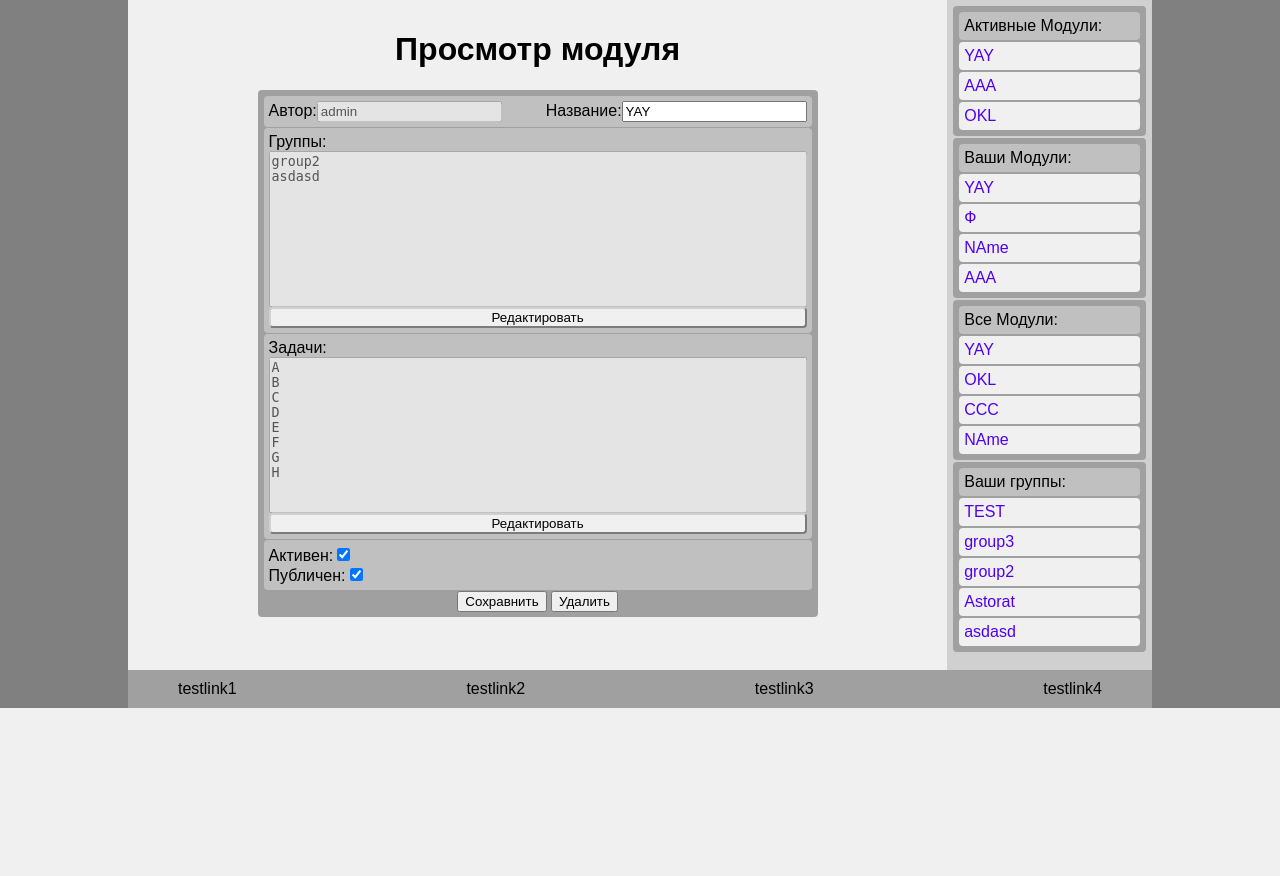
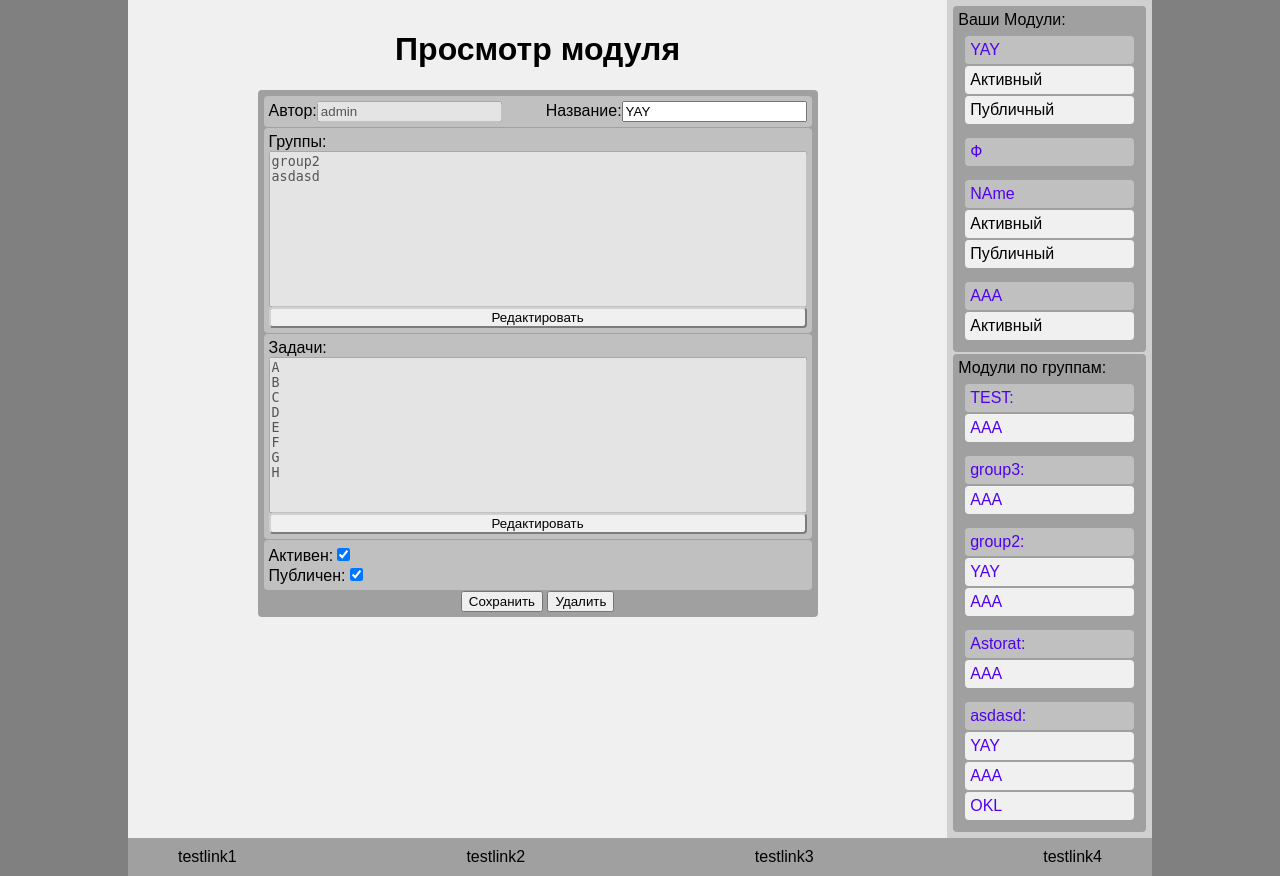
Before and after one commit to maximalekseenko/testing-system, a Django app: page /tasks/2/ in a window 1280 px wide. Shown: the part 92-968 px from the top of the page. Before the commit the page ends 800 px from the top, so only its background shows below. Run offline with Django 3.2, Linux system fonts and the light colour scheme; a user stored in the database is signed in; data comes from the database, SQL or seed files in the repository; both versions use the stored data as it was after the commit.

Commit message:
new sider

```diff
--- a/static/py/view.py
+++ b/static/py/view.py
@@ -4,13 +4,16 @@ from main.models import Group
 
 
 def get_base_context(request, pagename, buttonname=""):
-    is_auth = request.user.is_authenticated
-    return {
-        'buttonname'        : buttonname,
-        'my_modules'        : Module.objects.filter(author=request.user) if is_auth else [],
-        'active_modules'    : set(Module.objects.filter(is_active=True, assigned_to__members__id=request.user.id)) if is_auth else [],
-        'all_modules'       : Module.objects.filter(is_public=True),
-        'my_groups'         : Group.objects.filter(members__id=request.user.id) if is_auth else [],
-        'pagename'          : pagename,
-        'user'              : request.user,
-    }
+    context = {}
+    context['pagename']    = pagename
+    context['buttonname']  = buttonname
+    context['user']        = request.user
+    context['all_modules'] = Module.objects.filter(is_public=True, is_active=True)
+
+
+    if request.user.is_authenticated:
+        context['my_modules']     = Module.objects.filter(author=request.user)
+        # context['groups']         = Group.objects.filter(members__id=request.user.id)
+        context['modules_groups'] = {group:set(Module.objects.filter(is_active=True, assigned_to=group)) for group in Group.objects.filter(members__id=request.user.id)}
+
+    return context
--- a/static/templates/sider.html
+++ b/static/templates/sider.html
@@ -1,39 +1,32 @@
 <div class="box flex-col">
-    <p class="component2">Активные Модули:</p>
-    {% if not active_modules %}
-        <p class="component">Пусто...</p>
-    {% endif %}
-    {% for module in active_modules %}
-        <a class="component" href="/tasks/{{module.id}}">{{module.name}}</a>
-    {% endfor %}
-</div>
-
-<div class="box flex-col">
-    <p class="component2">Ваши Модули:</p>
+    Ваши Модули:
     {% if not my_modules %}
         <p class="component">Пусто...</p>
     {% endif %}
     {% for module in my_modules %}
-        <a class="component" href="/tasks/{{module.id}}">{{module.name}}</a>
-    {% endfor %}
-</div>
-
-<div class="box flex-col">
-    <p class="component2">Все Модули:</p>
-    {% if not all_modules %}
-        <p class="component">Пусто...</p>
-    {% endif %}
-    {% for module in all_modules %}
-        <a class="component" href="/tasks/{{module.id}}">{{module.name}}</a>
+        <div class="flex-col box">
+            <a class="component2" href="/tasks/{{module.id}}">{{module.name}}</a>
+            {%if module.is_active%}
+                <a class="component">Активный</a>
+            {%endif%}
+            {%if module.is_public%}
+                <a class="component">Публичный</a>
+            {%endif%}
+        </div>
     {% endfor %}
 </div>
 
 <div class="flex-col box">
-    <p class="component2">Ваши группы:</p>
-    {% if not my_groups %}
-        <p class="component">Пусто...</p>
+    Модули по группам:
+    {% if not modules_groups %}
+        <p class="component">Вы не состоите ни в одной группе!</p>
     {% endif %}
-    {% for group in my_groups %}
-        <a class="component" href="/groups/{{group.id}}">{{group.name}}</a>
+    {% for group, modules in modules_groups.items %}
+    <div class="flex-col box">
+        <a class="component2" href="/groups/{{group.id}}">{{group.name}}:</a>
+        {% for module in modules %}
+            <a class="component" href="/tasks/{{module.id}}">{{module.name}}</a>
+        {% endfor %}
+    </div>
     {% endfor %}
 </div>
--- a/tasks/templates/module_assigned_to.html
+++ b/tasks/templates/module_assigned_to.html
@@ -2,7 +2,7 @@
     {{ form.assigned_to.label }}:
     <div class="flex-col component2">
         <div class="flex-wrap flex-sb">
-            {% for group in my_groups %}
+            {% for group in modules_groups.keys %}
             <div>
                 <input type="checkbox" name="group_cb" value="{{group.name}}">
                 <input disabled value="{{group.name}}">
--- a/tasks/templates/module_newtask.html
+++ b/tasks/templates/module_newtask.html
@@ -8,7 +8,7 @@
     </div>
 
     <div class="flex-col component2">
-        Условие: <textarea id="newtask_content" style="resize: none; height: 150px;"></textarea>
+        Условие: <textarea id="newtask_content" style="resize: vertical; height: 150px;"></textarea>
     </div>
 
     <div class="flex-col component2">
--- a/tasks/views.py
+++ b/tasks/views.py
@@ -67,7 +67,7 @@ def ShowModuleView(request, id):
     # if not request.user.is_authenticated:
     #     return redirect("/accounts/register/")
     # context
-    context = get_base_context(request, 'Просмотр модуля', 'Сохравнить')
+    context = get_base_context(request, 'Просмотр модуля', 'Сохранить')
     try: context['module'] = Module.objects.get(id=id)
     except Task.DoesNotExist: raise Http404
     context['action'] = "edit" if context['module'].author == request.user else "show"
@@ -90,6 +90,7 @@ def ShowModuleView(request, id):
                 context['module'].marks.all().get(user=request.user).note=form.data['tasks_value']
             else:
                 context['module'].marks.all().create(user=request.user,note=form.data['tasks_value'])
+            context['module'].save()
         #RES-end
 
         if Module.objects.get(id=id).author != request.user:
@@ -100,7 +101,7 @@ def ShowModuleView(request, id):
             context['module'].delete()
             return redirect(f'/tasks/')
         #DEL-end
-        form.data['tasks_value'] = form.data['tasks_value'][4:]
+
         if len(Module.objects.filter(name=form.data['name'])) and form.data['name']!=context['module'].name:
             return render(request, 'module.html', context)
 
@@ -125,3 +126,7 @@ def ShowModuleView(request, id):
 
     return render(request, 'module.html', context)
 #ShowModuleView-end
+
+
+def FindModuleView():
+    pass
--- a/testing_system/urls.py
+++ b/testing_system/urls.py
@@ -15,11 +15,9 @@ urlpatterns = [
     path('accounts/',                   accounts.AccoutView),
 #tasks
     #module
+    path('tasks/',                      tasks.FindModuleView),
     path('tasks/create/',               tasks.CreateModuleView),
     path('tasks/<int:id>/',             tasks.ShowModuleView),
-    #task
-    # path('tasks/<int:id>/create/',      tasks.CreateTaskView),
-    # path('tasks/<int:id>/<int:AAA>/',    tasks.ShowTaskView),
 #main
     #groups
     path('groups/create/',              main.CreateGroupView),
```
Also changed, not shown: tasks/templates/module_show_result.html (added, +80 -0 lines), db.sqlite3.
